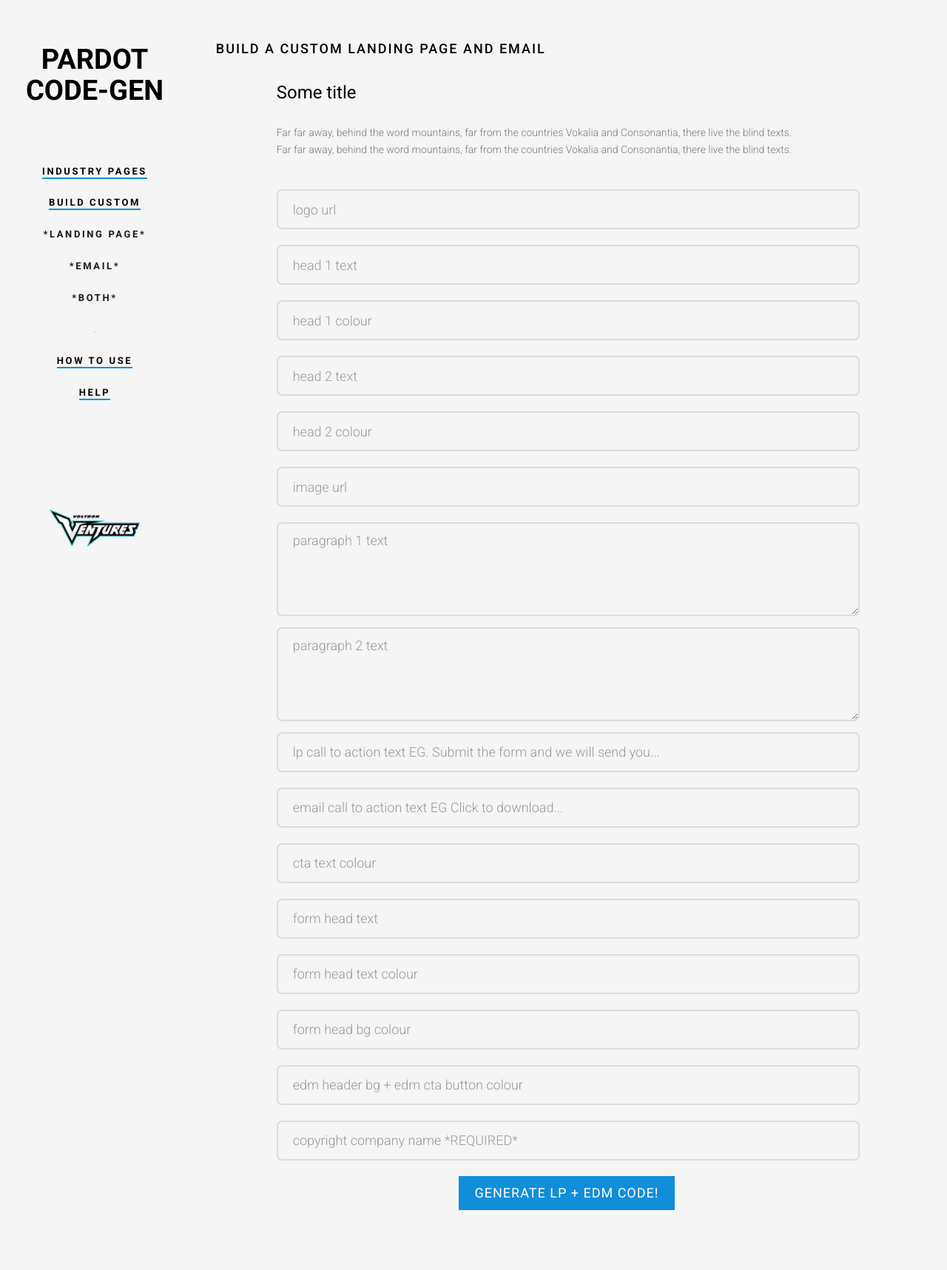
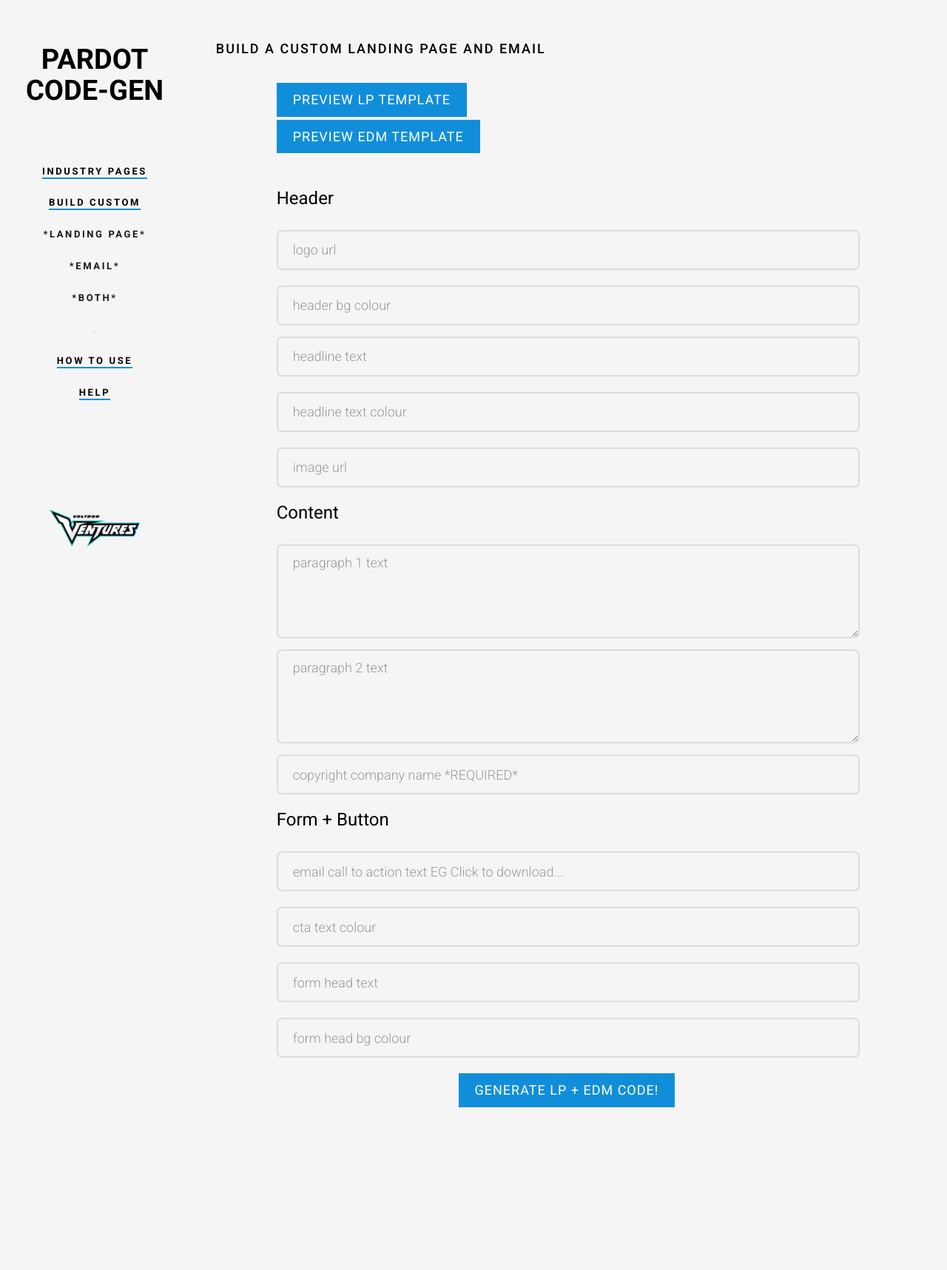
Before and after one commit to dsolomons/plp-gen, a PHP site: page /cody4/beta/combo.php in a window 1280 px wide. Shown: the whole page at 74% size. After the commit the page ends 1497 px from the top, so only its background shows below. Run offline with PHP 8.4, Linux system fonts and the light colour scheme.

Commit message:
preview update
preview update

```diff
--- a/beta/combo.php
+++ b/beta/combo.php
@@ -108,33 +108,46 @@
 
 					</div>
 					<div class="col-md-10">
+						<p><a href="http://www2.lenoxsoft.com/l/686293/2019-02-04/2cyjvq" class="btn btn-primary btn-xl text-uppercase" type="submit" target="_blank">Preview LP Template</a>
+						<br>
+						<a href="https://jennamolby.com/Pardot-Templates/Event-Template-2/pardot-template.html" class="btn btn-primary btn-xl text-uppercase" type="submit" target="_blank">Preview EDM Template</a></p>
 
+					<!--
 					<h3>Some title</h3>
+
 					<p>Far far away, behind the word mountains, far from the countries Vokalia and Consonantia, there live the blind texts. <br>
-					Far far away, behind the word mountains, far from the countries Vokalia and Consonantia, there live the blind texts.</p>
+					Far far away, behind the word mountains, far from the countries Vokalia and Consonantia, there live the blind texts.</p> -->
 							<form action="results3.php" method="post">
 <input type="hidden" name="tab" value="3">
 <br>
 <!-- Logo URL -->
                 <div class="form-group">
+                	<h3>Header</h3>
                     <input class="form-control" name="logo" type="text" placeholder="logo url" ></p>
                 </div>
+                <!-- header bg colour  -->
+                <div class="form-group">
+                <input class="form-control" name="head2Colour" type="text" placeholder="header bg colour" >
+                </div>
+
                 <!-- head1  -->
                 <div class="form-group">
-                <input class="form-control" name="head1" type="text" placeholder="head 1 text" ></p>
+                <input class="form-control" name="head1" type="text" placeholder="headline text" ></p>
                 </div>
                 <!-- head1Colour -->
                 <div class="form-group">
-                <input class="form-control" name="head1Colour" type="text" label="123" placeholder="head 1 colour" ></p>
+                <input class="form-control" name="head1Colour" type="text" label="123" placeholder="headline text colour" ></p>
                 </div>
-                <!-- head2 -->
+
+
+                <!-- head2
                 <div class="form-group">
                     <input class="form-control" name="head2" type="text" placeholder="head 2 text" ></p>
-                </div>
-                <!-- head2Colour -->
+                </div> -->
+                <!-- head2Colour
                 <div class="form-group">
                     <input class="form-control" name="head2Colour" type="text" placeholder="head 2 colour" ></p>
-                </div>
+                </div> -->
                  <!-- imageUrl -->
                 <div class="form-group">
                     <input class="form-control" name="imageUrl" type="text" placeholder="image url" ></p>
@@ -143,6 +156,7 @@
 
                 <!-- para1Text-->
                 <div class="form-group">
+                	<h3>Content</h3>
                   <textarea class="form-control" name="para1Text" placeholder="paragraph 1 text" rows="4"></textarea>
                     <!-- <input class="form-control" name="para1Text" type="textarea" placeholder="paragraph 1 text" ></p> -->
                 </div>
@@ -151,14 +165,21 @@
                   <textarea class="form-control" name="para2Text" placeholder="paragraph 2 text" rows="4"></textarea>
                 <!--    <input class="form-control" name="para2Text" type="textarea" placeholder="paragraph 2 text" ></p> -->
                 </div>
-                <!-- cta -->
+                <!-- copyWrite -->
                 <div class="form-group">
+                    <input class="form-control" name="copyWrite" type="text" placeholder="copyright company name *REQUIRED*" required="true"></p>
+                </div>
+                <!-- cta
+                <div class="form-group">
+
                     <input class="form-control" name="cta" type="text" placeholder="lp call to action text EG. Submit the form and we will send you..." ></p>
-                </div>
+                </div> -->
                  <!-- ecta -->
                 <div class="form-group">
+                	<h3>Form + Button</h3>
                     <input class="form-control" name="ecta" type="text" placeholder="email call to action text EG Click to download..." ></p>
                 </div>
+
                 <!-- ctaColour -->
                 <div class="form-group">
                     <input class="form-control" name="ctaColour" type="text" placeholder="cta text colour" ></p>
@@ -168,23 +189,20 @@
                 <div class="form-group">
                     <input class="form-control" name="formHead" type="text" placeholder="form head text" ></p>
                 </div>
-                <!-- formHeadColour -->
+                <!-- formHeadColour
                 <div class="form-group">
                     <input class="form-control" name="formHeadColour" type="text" placeholder="form head text colour" ></p>
-                </div>
+                </div>  -->
                 <!-- formHeadBgColour -->
                 <div class="form-group">
                     <input class="form-control" name="formHeadBgColour" type="text" placeholder="form head bg colour" ></p>
                 </div>
-               <!-- EDM formHeadBgColour -->
+               <!-- EDM formHeadBgColour
                 <div class="form-group">
                     <input class="form-control" name="edmformHeadBgColour" type="text" placeholder="edm header bg + edm cta button colour" ></p>
-                </div>
+                </div> -->
 
-                <!-- copyWrite -->
-                <div class="form-group">
-                    <input class="form-control" name="copyWrite" type="text" placeholder="copyright company name *REQUIRED*" required="true"></p>
-                </div>
+
 
 <div class="col-lg-12 text-center">
 <div id="success"></div>
--- a/beta/landing.php
+++ b/beta/landing.php
@@ -161,7 +161,7 @@ body {font-family: Arial, Helvetica, sans-serif;}
 					<h3>Some title</h3>
 					<h2 class="fh5co-heading animate-box" >Complete the fields below and submit to generate your custom landing page.</h2> -->
 
-<a href="https://jennamolby.com/Pardot-Templates/Event-Template-2/pardot-template.html" class="btn btn-primary btn-xl text-uppercase" type="submit" target="_blank">Preview LP Template</a>
+<a href="http://www2.lenoxsoft.com/l/686293/2019-02-04/2cyjvq" class="btn btn-primary btn-xl text-uppercase" type="submit" target="_blank">Preview LP Template</a>
 
 
 					</p>
```
Also changed, not shown: beta/custom.php (+4 -61 lines).
